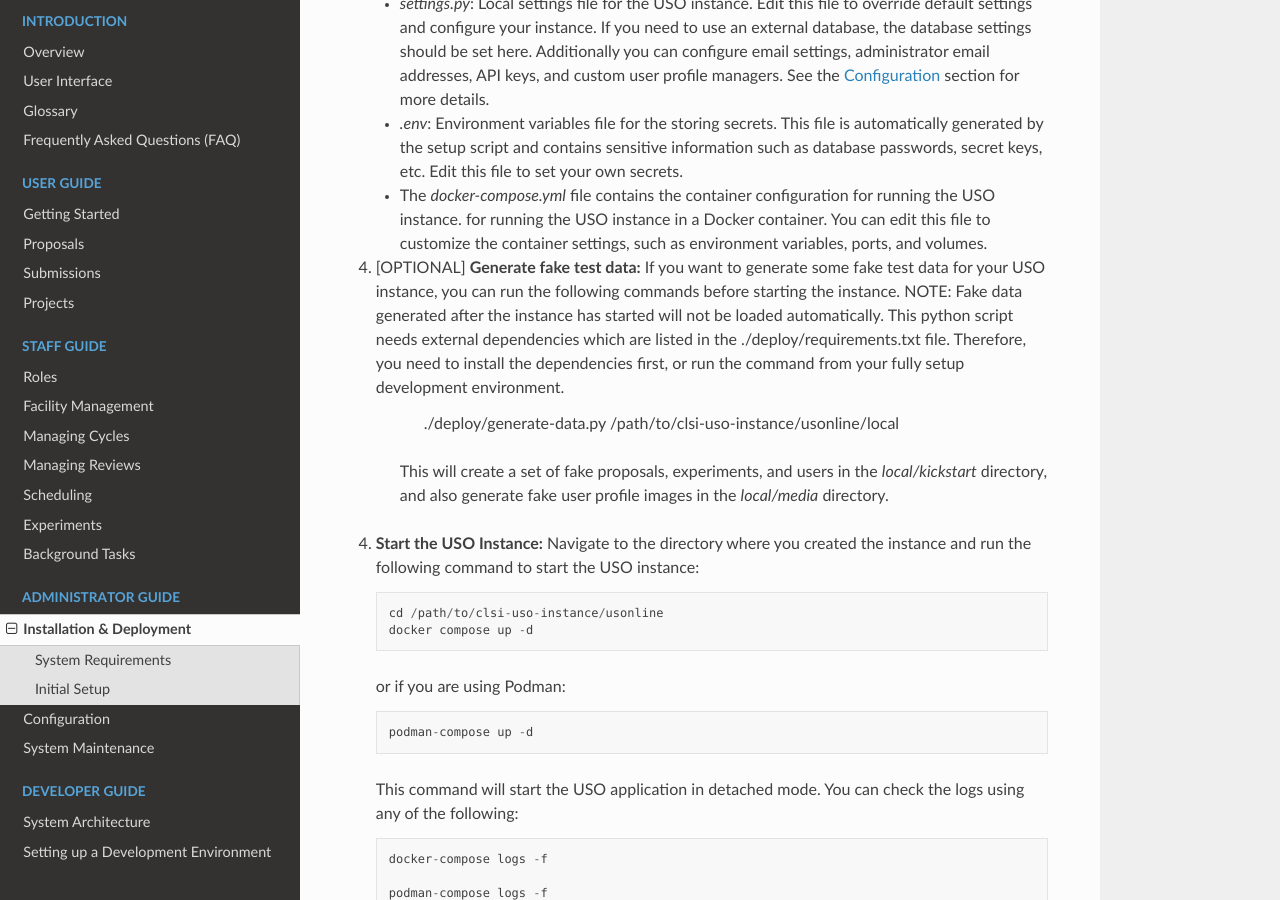
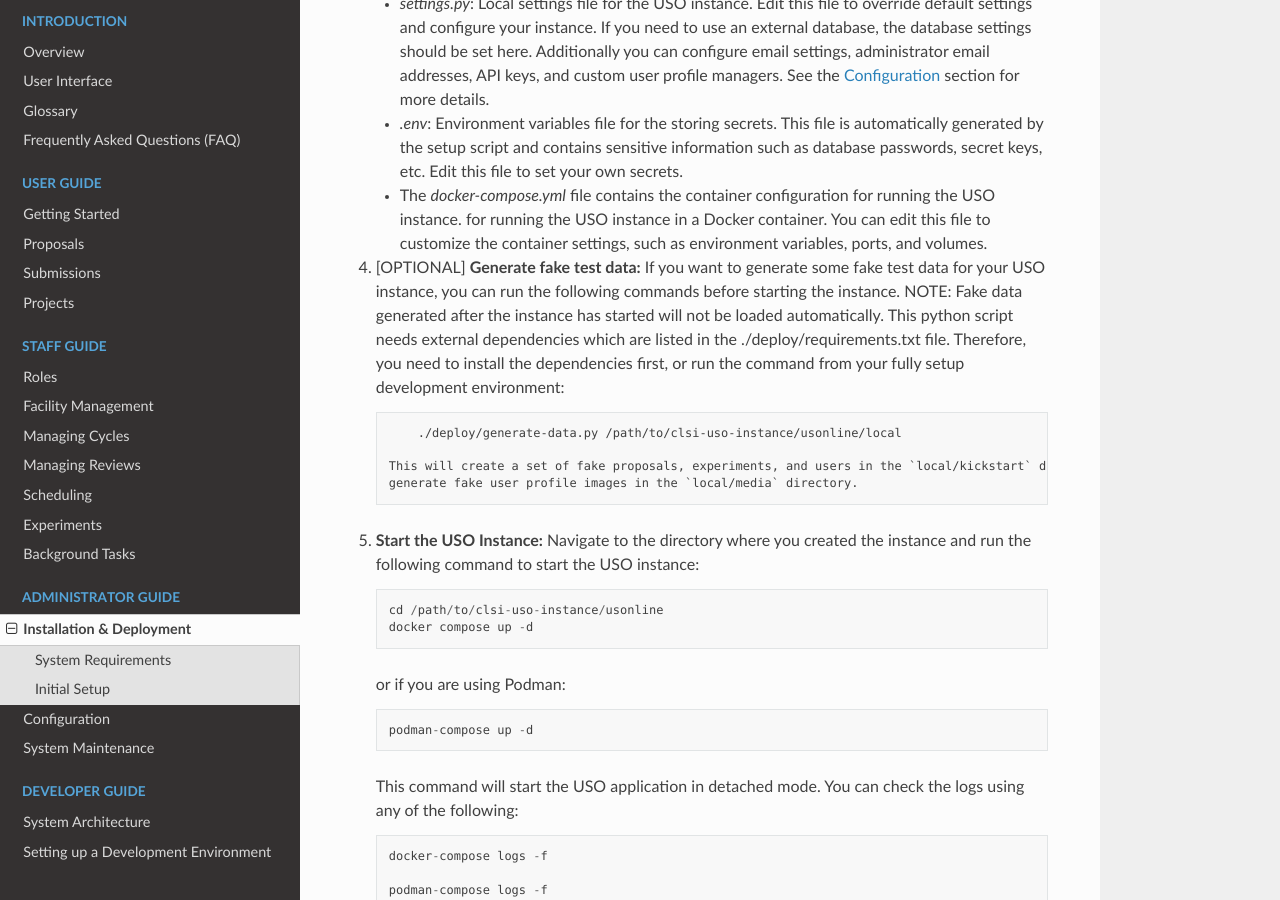
Before and after one commit to michel4j/uso, a Sphinx documentation site: the page built from docs/source/admin_guide/installation.rst, in a window 1280 px wide and 900 px high, scrolled down 1524 px. Built offline with Sphinx 7.4.7 and the Read the Docs theme 3.1.0, drawn with Linux system fonts in a browser that asks for light colours; some of the changed lines change nothing that is shown.

Commit message:
Documentation fixes.

```diff
--- a/docs/source/admin_guide/installation.rst
+++ b/docs/source/admin_guide/installation.rst
@@ -79,14 +79,14 @@ To create an initial instance of the USO system, follow these steps:
    If you want to generate some fake test data for your USO instance, you can run the following commands before
    starting the instance. NOTE: Fake data generated after the instance has started will not be loaded automatically.
    This python script needs external dependencies which are listed in the ./deploy/requirements.txt file. Therefore,
-   you need to install the dependencies first, or run the command from your fully setup development environment.
+   you need to install the dependencies first, or run the command from your fully setup development environment::
 
         ./deploy/generate-data.py /path/to/clsi-uso-instance/usonline/local
 
     This will create a set of fake proposals, experiments, and users in the `local/kickstart` directory, and also
     generate fake user profile images in the `local/media` directory.
 
-4. **Start the USO Instance:**
+5. **Start the USO Instance:**
    Navigate to the directory where you created the instance and run the following command to start the USO instance::
 
     cd /path/to/clsi-uso-instance/usonline
@@ -102,7 +102,7 @@ To create an initial instance of the USO system, follow these steps:
 
     podman-compose logs -f
 
-4. **Access the USO Instance:**
+6. **Access the USO Instance:**
    Once the containers are running, you can access the USO instance in your web browser at: http://localhost:8080
    If you are running the instance on a remote server, replace `localhost` with the server's IP address or hostname.
    Check the contents of the `/path/to/clsi-uso-instance/usonline/.env` for login credentials
```
